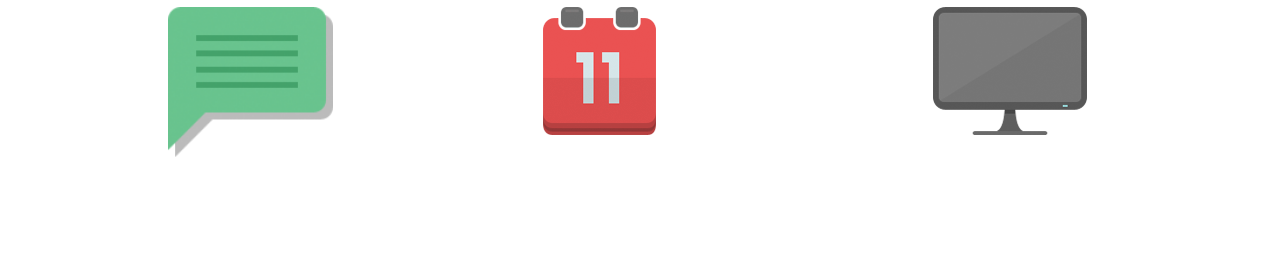
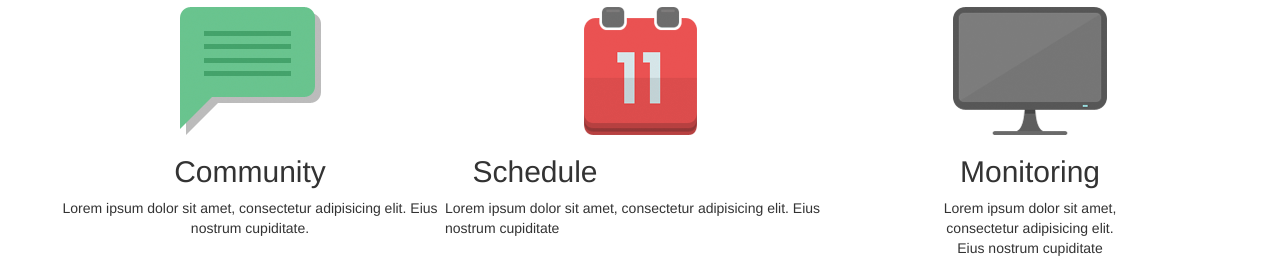
Before and after one commit to kumelkalen/responsive-pratt, a plain HTML site: page index.html in a window 1280 px wide. Shown: the part 653-921 px from the top of the page. Before the commit the page ends 810 px from the top, so only its background shows below. Drawn offline with Linux system fonts and the light colour scheme.

Commit message:
Arreglamos los cierres

```diff
--- a/css/main.css
+++ b/css/main.css
@@ -6,7 +6,7 @@ h1{
 	font-size: 60px;
 }
 
-p{
+.subtitle{
 	font-weight: 100;
 }
 
@@ -20,3 +20,7 @@ p{
 	align-items: flex-end;
 	justify-content: center;
 }
+
+.rojo{
+	border:2px solid red;
+}
--- a/index.html
+++ b/index.html
@@ -14,7 +14,7 @@
 				<h1 class="col-md-12 text-center title">Welcome To <b> Pratt</b></h1>
 			</div>
 			<div class="row">
-				<p class="col-md-12 text-center">Show your product whit this handsome theme</p>
+				<p class="col-md-12 text-center subtitle">Show your product whit this handsome theme</p>
 			</div>
 			<div class="row">
 				<img class="col-md-8 col-md-offset-2 app" src="assets/img/app-bg.png" alt="App">
@@ -34,36 +34,64 @@
 				<div class="col-md-12">
 					<!-- Lo dividimos en 3 div -->
 					<div class="row">
-					<div class="col-md-4">
-					<!-- Dentro del div volvemos a dividirlo para posicionarlo -->
+						<div class="col-md-4"><!-- Primer cuadro -->
+							<div class="row text-center">
+								<div class="row text-center">
+									<div class="col-md-6 col-md-offset-3 ">
+										<img src="assets/img/intro01.png" alt="Mensaje">
+									</div>
+								</div><!-- Cierre contenedor imagen -->
+
+								<div class="row text-center">
+									<div class="col-md-6 col-md-offset-3">
+										<h2>Community</h2>
+									</div>
+								</div><!-- Cierre contenedor h2 -->
+
 								<div class="row">
+									<div class="col-md-12">
+										<p>Lorem ipsum dolor sit amet, consectetur adipisicing elit. Eius nostrum cupiditate.</p>
+									</div>
+								</div><!-- Cierre contenedor p -->
+
+							</div><!-- Cierre row primera columna -->
+						</div><!-- Cierre primer columna -->
+
+						<div class="col-md-4"><!-- Segundo Cuadro -->
+							<div class="row">
+
+								<div class="row text-center">
 									<div class="col-md-6 col-md-offset-3">
+										<img src="assets/img/intro02.png" alt="">
+									</div>
+								</div><!-- Cierre contenedor imagen -->
+
+								<div class="row text-center">
+									<div class="col-md-6">
+										<h2>Schedule</h2>
+									</div>
+								</div><!-- Cierre contenedor h2 -->
+
 								<div class="row">
-									<img class="col-md-12 " src="assets/img/intro01.png" alt="Mensaje">
-								</div><!-- Cierre contenedor imagen -->
-							</div><!-- Cierre columna de 6-->
+									<div class="col-md-12">
+										<p>Lorem ipsum dolor sit amet, consectetur adipisicing elit. Eius nostrum cupiditate</p>
+									</div>
+								</div><!-- Cierre contenedor p -->
+
 							</div><!-- Cierre row primera columna -->
 						</div><!-- Cierre primer columna -->
 						<div class="col-md-4">
 							<!-- Dentro del div volvemos a dividirlo para posicionarlo -->
 							<div class="row">
 								<div class="col-md-6 col-md-offset-3">
-								<div class="row">
-									<img src="assets/img/intro02.png" alt="">
+									<div class="row text-center">
+										<img src="assets/img/intro03.png" alt="">
+										<h2>Monitoring</h2>
+										<p>Lorem ipsum dolor sit amet, consectetur adipisicing elit. Eius nostrum cupiditate</p>
 									</div><!-- Cierre contenedor imagen -->
 								</div><!-- Cierre columna de 6-->
-						</div><!-- Cierre row primera columna -->
-					</div><!-- Cierre primer columna -->
-					<div class="col-md-4">
-					<!-- Dentro del div volvemos a dividirlo para posicionarlo -->
-						<div class="row">
-							<div class="col-md-6 col-md-offset-3">
-								<div class="row">
-									<img src="assets/img/intro03.png" alt="">
-								</div><!-- Cierre contenedor imagen -->
-							</div><!-- Cierre columna de 6-->
-						</div><!-- Cierre row primera columna -->
-					</div><!-- Cierre primer columna -->
+							</div><!-- Cierre row tercera columna -->
+						</div><!-- Cierre tercera columna -->
 					</div><!-- Cierre div row para las 3 secciones -->
 				</div><!-- Cierre col 12 contenedor -->
 			</div><!-- Cierre row principal -->
```
Lines whose indentation alone changed are shown as unchanged.
